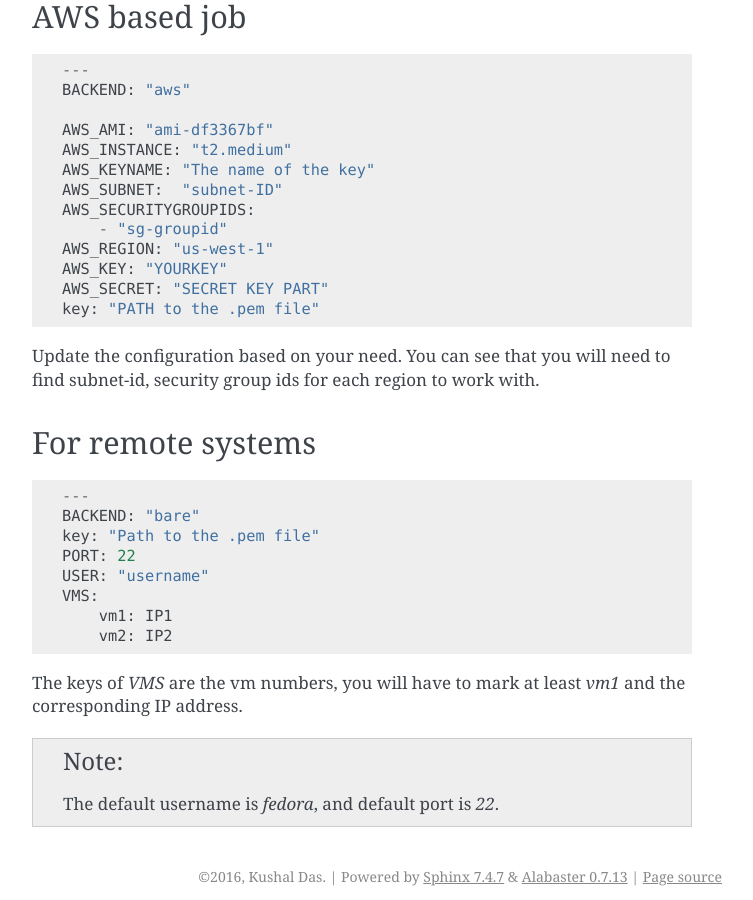
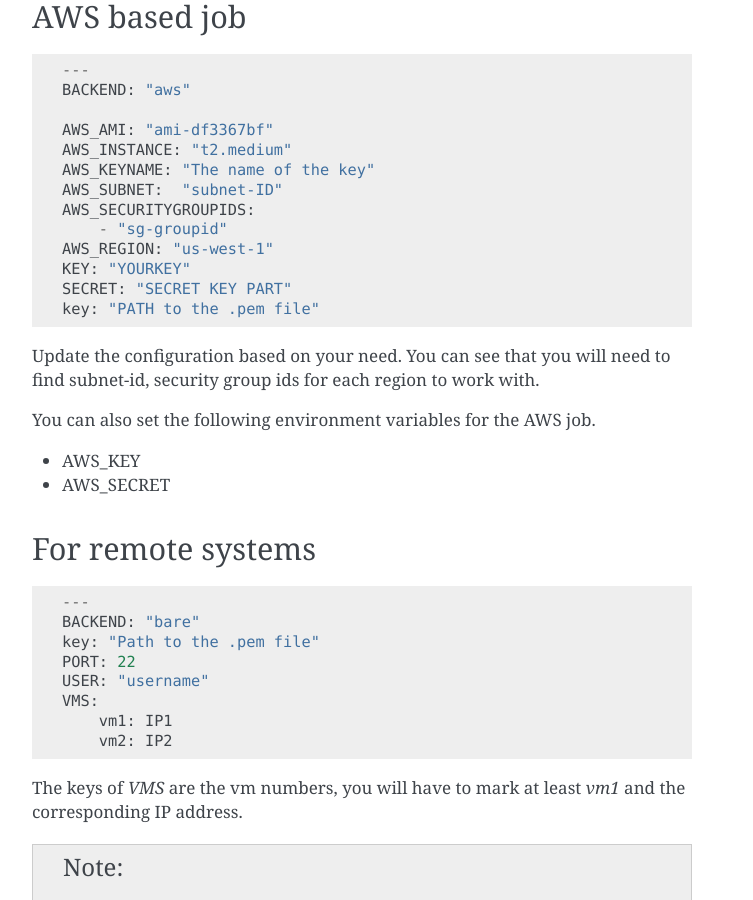
Before and after one commit to kushaldas/gotun, a Sphinx documentation site: the page built from docs/configuration.rst, in a window 1280 px wide and 900 px high, scrolled down 1130 px. Shown: the whole window, without its empty margins (388-1141 px from the left). Built offline with Sphinx 7.4.7, drawn with Linux system fonts in a browser that asks for light colours.

Commit message:
Gets the SECRET for AWS from ENV

```diff
--- a/docs/configuration.rst
+++ b/docs/configuration.rst
@@ -68,12 +68,17 @@
     AWS_SECURITYGROUPIDS:
         - "sg-groupid"
     AWS_REGION: "us-west-1"
-    AWS_KEY: "YOURKEY"
-    AWS_SECRET: "SECRET KEY PART"
+    KEY: "YOURKEY"
+    SECRET: "SECRET KEY PART"
     key: "PATH to the .pem file"
 
 Update the configuration based on your need. You can see that you will need to
 find subnet-id, security group ids for each region to work with.
+
+You can also set the following environment variables for the AWS job.
+
+- AWS_KEY
+- AWS_SECRET
 
 For remote systems
 -------------------
```
Also changed, not shown: 1 other file.
